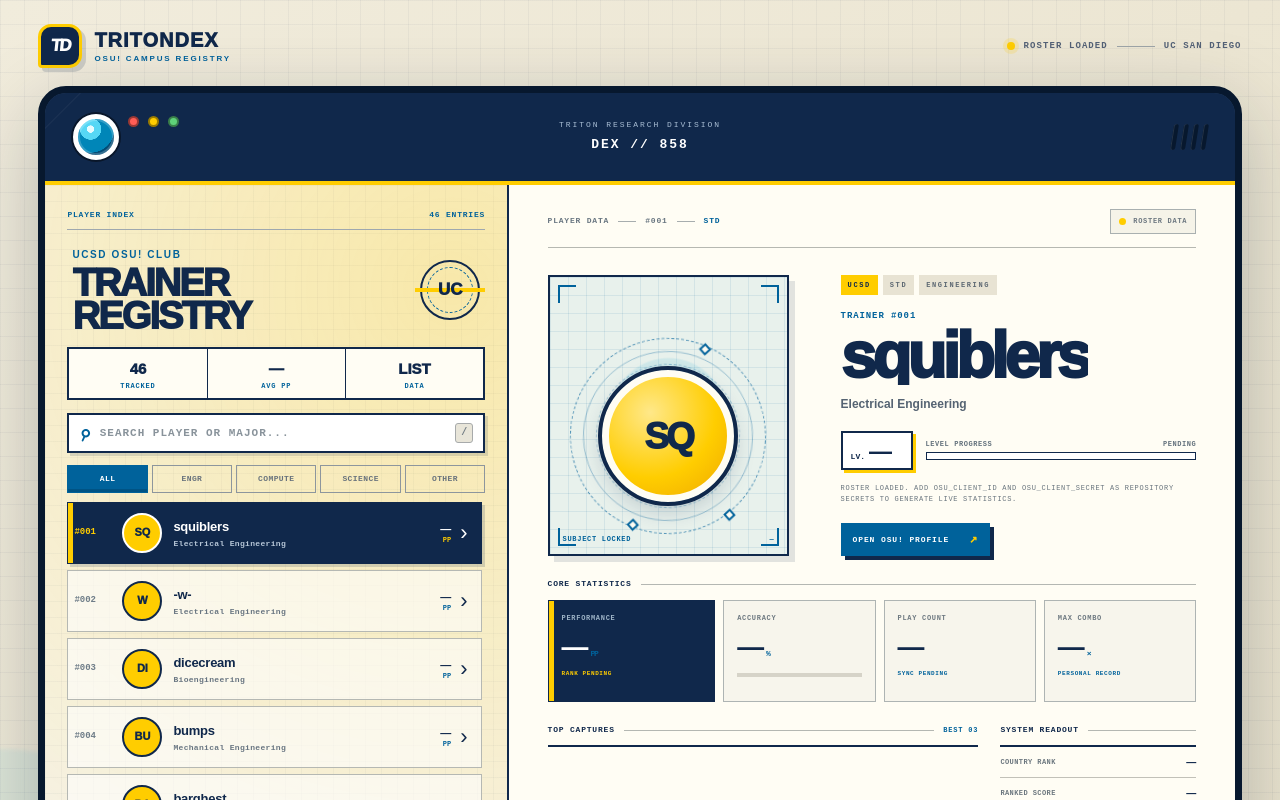
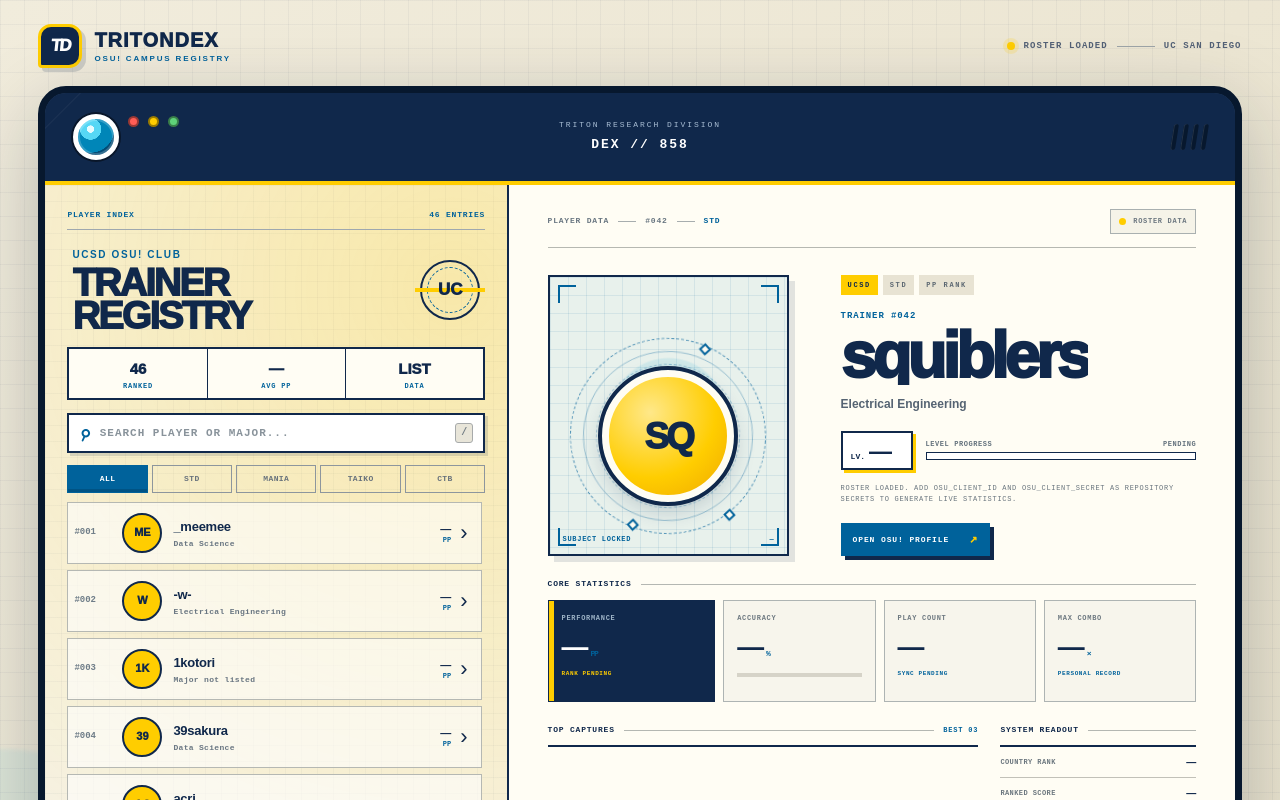
Before and after one commit to rekurin/osu-tritondex, a Next.js app: page / in a window 1280 px wide. Shown: the top 800 px of the page. Built offline with nearby package versions, Linux system fonts and the light colour scheme.

Commit message:
reformat

```diff
--- a/app/page.tsx
+++ b/app/page.tsx
@@ -6,7 +6,7 @@ import { useEffect, useMemo, useState } from 'react';
 import rosterData from '../data/roster.json';
 
 type GameMode = 'osu' | 'mania' | 'taiko' | 'fruits';
-type MajorGroup = 'all' | 'engineering' | 'computing' | 'science' | 'other';
+type ModeFilter = GameMode | 'all';
 
 type RosterEntry = {
   username: string;
@@ -53,8 +53,7 @@ type DataPayload = {
 };
 
 const roster = rosterData as RosterEntry[];
-const modeLabels: Record<GameMode, string> = { osu: 'STD', mania: 'MANIA', taiko: 'TAIKO', fruits: 'CTB' };
-const groupLabels: Record<MajorGroup, string> = { all: 'ALL', engineering: 'ENGR', computing: 'COMPUTE', science: 'SCIENCE', other: 'OTHER' };
+const modeLabels: Record<ModeFilter, string> = { all: 'ALL', osu: 'STD', mania: 'MANIA', taiko: 'TAIKO', fruits: 'CTB' };
 const number = new Intl.NumberFormat('en-US');
 const compactNumber = new Intl.NumberFormat('en-US', { notation: 'compact', maximumFractionDigits: 1 });
 
@@ -98,13 +97,6 @@ function formatTime(iso?: string) {
   return date.toLocaleString([], { month: 'short', day: 'numeric', hour: '2-digit', minute: '2-digit' }).toUpperCase();
 }
 
-function majorGroup(major: string): Exclude<MajorGroup, 'all'> {
-  if (/engineering/i.test(major)) return 'engineering';
-  if (/computer|data science|mathematics-computer/i.test(major)) return 'computing';
-  if (/physics|mathematics|biochemistry|premed|economics/i.test(major)) return 'science';
-  return 'other';
-}
-
 function compactStat(value: number, hasStats: boolean) {
   return hasStats ? compactNumber.format(value) : '—';
 }
@@ -117,7 +109,7 @@ export default function Home() {
   const [players, setPlayers] = useState<Player[]>(initialPlayers);
   const [selectedId, setSelectedId] = useState(initialPlayers[0].id);
   const [query, setQuery] = useState('');
-  const [group, setGroup] = useState<MajorGroup>('all');
+  const [mode, setMode] = useState<ModeFilter>('all');
   const [source, setSource] = useState<'live' | 'roster'>('roster');
   const [updatedAt, setUpdatedAt] = useState<string>();
   const [notice, setNotice] = useState('Roster loaded. Statistics refresh from osu! API snapshots generated during deployment.');
@@ -152,15 +144,20 @@ export default function Home() {
   const filteredPlayers = useMemo(() => {
     const needle = query.trim().toLowerCase();
     return players.filter((player) => {
-      const matchesGroup = group === 'all' || majorGroup(player.major) === group;
+      const matchesMode = mode === 'all' || player.mode === mode;
       const matchesQuery = !needle || `${player.username} ${player.major}`.toLowerCase().includes(needle);
-      return matchesGroup && matchesQuery;
+      return matchesMode && matchesQuery;
+    }).sort((left, right) => {
+      if (left.hasStats !== right.hasStats) return left.hasStats ? -1 : 1;
+      if (left.hasStats && right.hasStats && left.pp !== right.pp) return right.pp - left.pp;
+      return left.username.localeCompare(right.username, undefined, { sensitivity: 'base' });
     });
-  }, [group, players, query]);
+  }, [mode, players, query]);
 
-  const selected = players.find((player) => player.id === selectedId) ?? players[0];
+  const selected = filteredPlayers.find((player) => player.id === selectedId) ?? filteredPlayers[0] ?? players[0];
+  const selectedRank = Math.max(1, filteredPlayers.indexOf(selected) + 1);
   const level = getLevelParts(selected.level);
-  const rankedPlayers = players.filter((player) => player.hasStats && player.pp > 0);
+  const rankedPlayers = filteredPlayers.filter((player) => player.hasStats && player.pp > 0);
   const avgPp = rankedPlayers.length ? Math.round(rankedPlayers.reduce((sum, player) => sum + player.pp, 0) / rankedPlayers.length) : null;
 
   return (
@@ -193,35 +190,35 @@ export default function Home() {
               <div className="registry-seal" aria-hidden="true"><span>UC</span></div>
             </div>
             <div className="summary-strip" aria-label="Roster summary">
-              <div><strong>{players.length}</strong><span>TRACKED</span></div><div><strong>{avgPp === null ? '—' : compactNumber.format(avgPp)}</strong><span>AVG PP</span></div><div><strong>{source === 'live' ? 'LIVE' : 'LIST'}</strong><span>DATA</span></div>
+              <div><strong>{filteredPlayers.length}</strong><span>RANKED</span></div><div><strong>{avgPp === null ? '—' : compactNumber.format(avgPp)}</strong><span>AVG PP</span></div><div><strong>{source === 'live' ? 'LIVE' : 'LIST'}</strong><span>DATA</span></div>
             </div>
             <label className="search-box">
               <span aria-hidden="true">⌕</span><span className="sr-only">Search players or majors</span>
               <input value={query} onChange={(event) => setQuery(event.target.value)} placeholder="SEARCH PLAYER OR MAJOR..." /><kbd>/</kbd>
             </label>
-            <div className="mode-tabs" aria-label="Filter by major group">
-              {(Object.keys(groupLabels) as MajorGroup[]).map((item) => <button key={item} className={group === item ? 'active' : ''} onClick={() => setGroup(item)}>{groupLabels[item]}</button>)}
+            <div className="mode-tabs" aria-label="Filter ranking by osu game mode">
+              {(Object.keys(modeLabels) as ModeFilter[]).map((item) => <button key={item} className={mode === item ? 'active' : ''} onClick={() => setMode(item)}>{modeLabels[item]}</button>)}
             </div>
             <div className="player-list" aria-label="Player profiles">
-              {filteredPlayers.map((player) => {
+              {filteredPlayers.map((player, rankIndex) => {
                 const active = player.id === selected.id;
                 return (
                   <button key={player.id} className={`player-row ${active ? 'active' : ''}`} onClick={() => setSelectedId(player.id)} aria-pressed={active}>
-                    <span className="entry-number">#{String(players.indexOf(player) + 1).padStart(3, '0')}</span>
+                    <span className="entry-number">#{String(rankIndex + 1).padStart(3, '0')}</span>
                     <span className="row-avatar">{player.avatarUrl ? <img src={player.avatarUrl} alt="" /> : getInitials(player.username)}</span>
                     <span className="row-copy"><strong>{player.username}</strong><small>{player.major}</small></span>
                     <span className="row-rank"><strong>{compactStat(player.pp, player.hasStats)}</strong><small>PP</small></span><span className="row-arrow">›</span>
                   </button>
                 );
               })}
-              {filteredPlayers.length === 0 && <div className="empty-state"><strong>NO MATCH FOUND</strong><span>Try another player, major, or category.</span></div>}
+              {filteredPlayers.length === 0 && <div className="empty-state"><strong>NO MATCH FOUND</strong><span>Try another player, major, or game mode.</span></div>}
             </div>
             <div className="registry-footer"><span>API SNAPSHOT // {formatTime(updatedAt)}</span><button onClick={reloadSnapshot} disabled={loading}>{loading ? 'LOADING…' : '↻ RELOAD'}</button></div>
           </aside>
 
           <section className="profile-panel" aria-live="polite">
             <div className="profile-header">
-              <div className="profile-breadcrumb"><span>PLAYER DATA</span><i /><span>#{String(players.indexOf(selected) + 1).padStart(3, '0')}</span><i /><strong>{modeLabels[selected.mode]}</strong></div>
+              <div className="profile-breadcrumb"><span>PLAYER DATA</span><i /><span>#{String(selectedRank).padStart(3, '0')}</span><i /><strong>{modeLabels[selected.mode]}</strong></div>
               <div className="source-chip"><span className={source === 'live' ? 'live' : ''} />{source === 'live' ? 'API SNAPSHOT' : 'ROSTER DATA'}</div>
             </div>
 
@@ -235,8 +232,8 @@ export default function Home() {
                 <div className="portrait-readout"><span>SUBJECT LOCKED</span><strong>{selected.countryCode}</strong></div>
               </div>
               <div className="identity-copy">
-                <div className="taxonomy"><span>UCSD</span><span>{modeLabels[selected.mode]}</span><span>{majorGroup(selected.major).toUpperCase()}</span></div>
-                <p className="serial">TRAINER #{String(players.indexOf(selected) + 1).padStart(3, '0')}</p><h2>{selected.username}</h2>
+                <div className="taxonomy"><span>UCSD</span><span>{modeLabels[selected.mode]}</span><span>PP RANK</span></div>
+                <p className="serial">TRAINER #{String(selectedRank).padStart(3, '0')}</p><h2>{selected.username}</h2>
                 <p className="school-line">{selected.major}</p>
                 <div className="level-row">
                   <div className="level-badge"><small>LV.</small><strong>{selected.hasStats ? level.base : '—'}</strong></div>
--- a/scripts/sync-osu.mjs
+++ b/scripts/sync-osu.mjs
@@ -52,12 +52,14 @@ function modsFrom(score) {
 }
 
 async function fetchPlayer(entry, index, token) {
-  const mode = entry.mode ?? 'osu';
   const headers = { Authorization: `Bearer ${token}`, Accept: 'application/json' };
   const key = /^\d+$/.test(entry.username) ? 'id' : 'username';
-  const userResponse = await fetch(`https://osu.ppy.sh/api/v2/users/${encodeURIComponent(entry.username)}/${mode}?key=${key}`, { headers });
+  const requestedMode = entry.mode && ['osu', 'mania', 'taiko', 'fruits'].includes(entry.mode) ? entry.mode : undefined;
+  const modePath = requestedMode ? `/${requestedMode}` : '';
+  const userResponse = await fetch(`https://osu.ppy.sh/api/v2/users/${encodeURIComponent(entry.username)}${modePath}?key=${key}`, { headers });
   if (!userResponse.ok) throw new Error(`profile returned ${userResponse.status}`);
   const user = await userResponse.json();
+  const mode = requestedMode ?? (['osu', 'mania', 'taiko', 'fruits'].includes(user.playmode) ? user.playmode : 'osu');
   const scoreResponse = await fetch(`https://osu.ppy.sh/api/v2/users/${user.id}/scores/best?mode=${mode}&limit=3&include_fails=0`, { headers });
   const scores = scoreResponse.ok ? await scoreResponse.json() : [];
   const stats = user.statistics ?? {};
```
Also changed, not shown: 1 other file (tests, documents, lock files or other folders).
